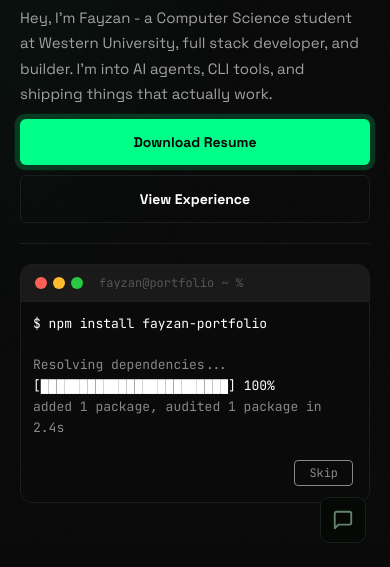
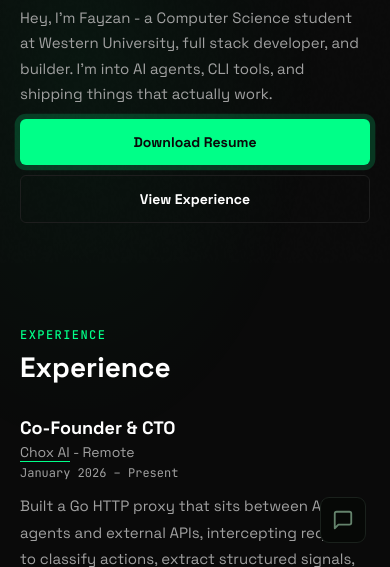
Before and after one commit to fayzan123/fayzanmalik, a website built with Vite: page index.html in a window 390 px wide. Shown: the part 277-844 px from the top of the page. Built offline with nearby package versions, Linux system fonts and the light colour scheme; some packages are replaced by stand-ins of ours.

Commit message:
removed cli from mobile

```diff
--- a/src/style.css
+++ b/src/style.css
@@ -1114,9 +1114,8 @@ html[data-theme="dark"] {
     width: 100%;
   }
 
-  /* Terminal: shorter on mobile, clear section break above it */
-  .hero-right { border-top: 1px solid var(--border); padding-top: 24px; }
-  #terminal { height: 240px; }
+  /* Hide CLI on mobile — too many iOS focus/zoom issues, bio is the priority */
+  .hero-right { display: none; }
 
   /* Nav: compress gap */
   .nav-links { gap: 20px; }
@@ -1242,10 +1241,6 @@ html[data-theme="dark"] {
   .hero-bio { font-size: 15px; line-height: 1.7; }
   .hero-ctas { margin-top: 4px; gap: 10px; }
 
-  /* Terminal: compact on small phones */
-  .hero-right { padding-top: 20px; }
-  #terminal { height: 200px; }
-
   /* Project cards: tighter */
   .project-card { padding: 20px; gap: 12px; }
   .projects-grid { gap: 14px; }
@@ -1291,7 +1286,6 @@ html[data-theme="dark"] {
 @media (max-width: 360px) {
   .hero-name { font-size: 30px; }
   .btn-primary, .btn-secondary { font-size: 13px; padding: 13px 20px; }
-  #terminal { height: 180px; }
 }
 
 /* ── Timeline company link ──────────────────────────────── */
```
